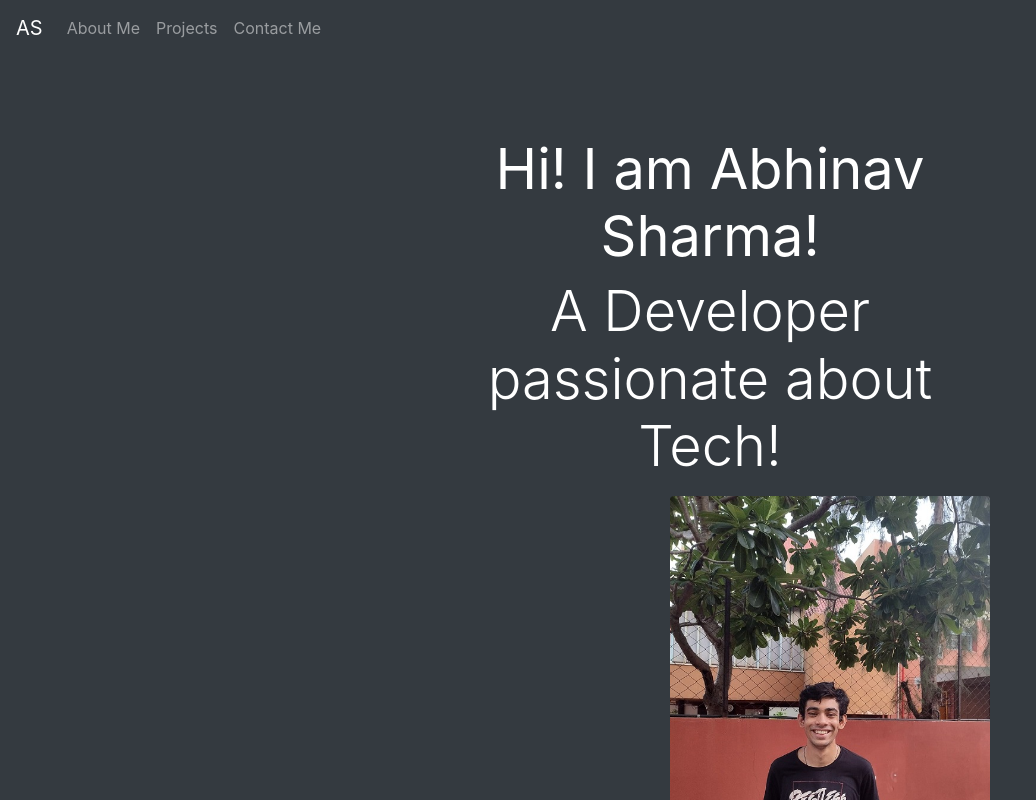
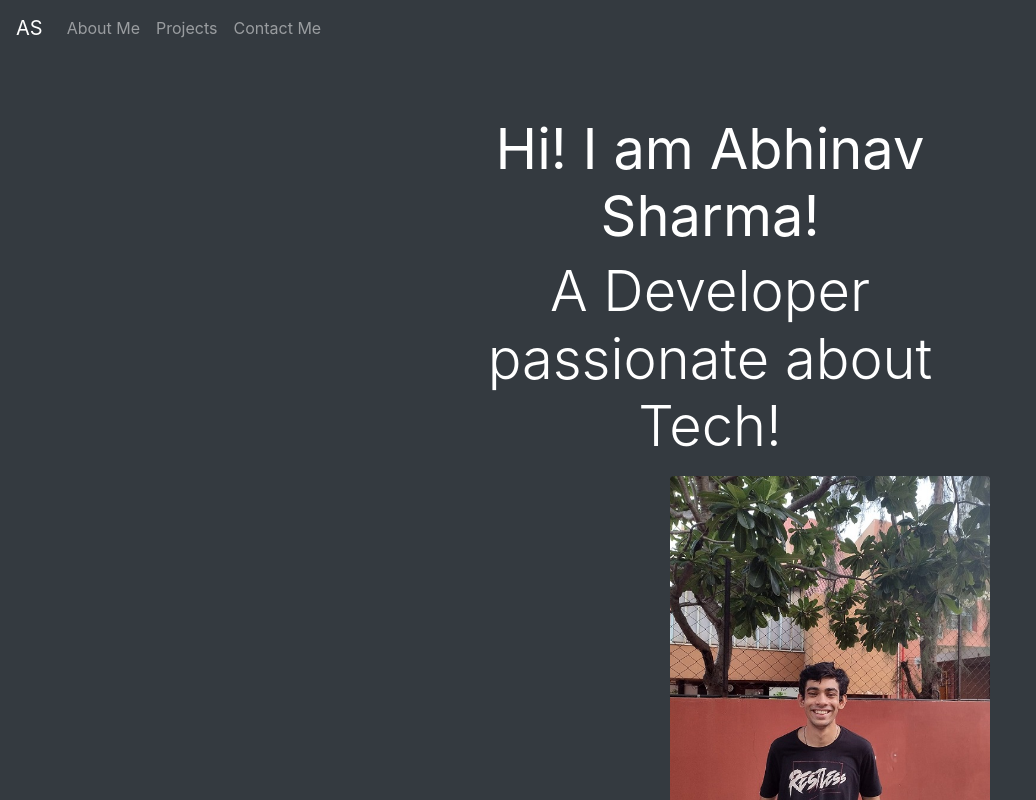
Before and after one commit to Abhinav5050649/portfolioOld, a React (Create React App) app in the folder client/: page / in a window 1280 px wide. Shown: the top 800 px of the page, without its empty margins (0-1036 px from the left). Built offline with nearby package versions, Linux system fonts and the light colour scheme.

Commit message:
Made changes to client

```diff
--- a/client/src/components/home.css
+++ b/client/src/components/home.css
@@ -4,7 +4,7 @@
     padding: 10px;
     flex-direction: column;
     flex-shrink: 20px;
-    margin: 40px 20px 20px 20px;
+    margin: 20px;
 }
 
 .box1{
```
